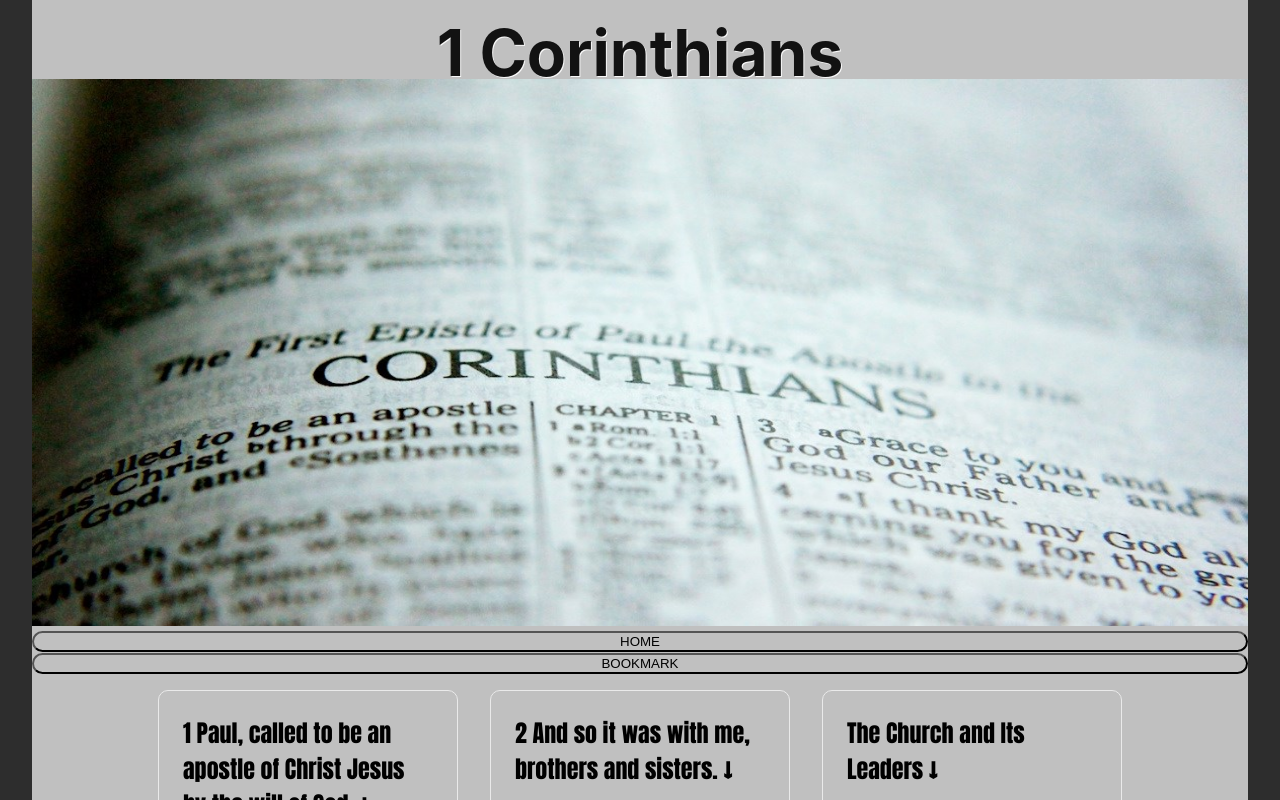
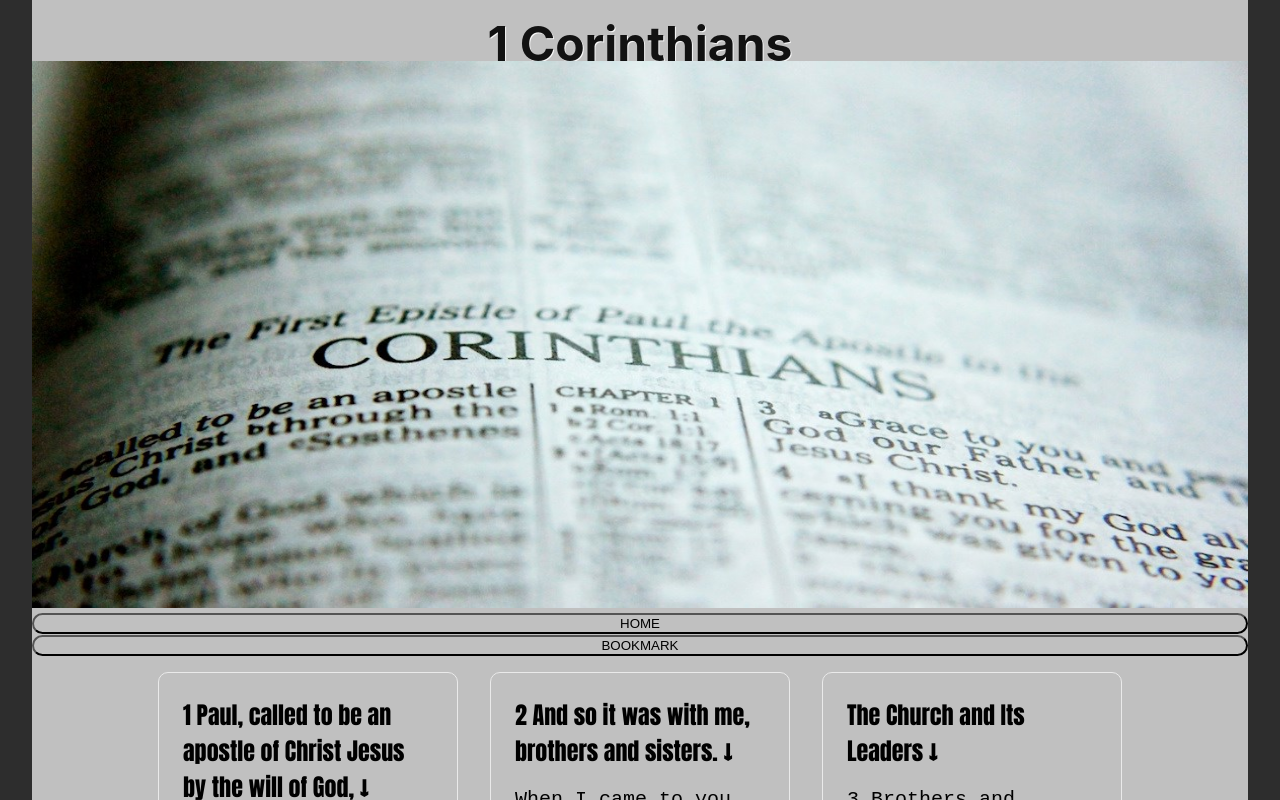
Before and after one commit to jnutt367/first_corinthians, a Next.js app: page / in a window 1280 px wide. Shown: the top 800 px of the page. Built offline with nearby package versions, Linux system fonts and the light colour scheme.

Commit message:
Update Home.module.css
title downsizing

```diff
--- a/styles/Home.module.css
+++ b/styles/Home.module.css
@@ -90,7 +90,7 @@
   margin-top: 0;
   font-family: Ariel, sans, , serif, sans-serif, cursive, fantasy;
   text-shadow: 2px 2px grey;
-  font-size: 64px;
+  font-size: 48px;
   margin-bottom: 2.7rem;
 }
 
```
